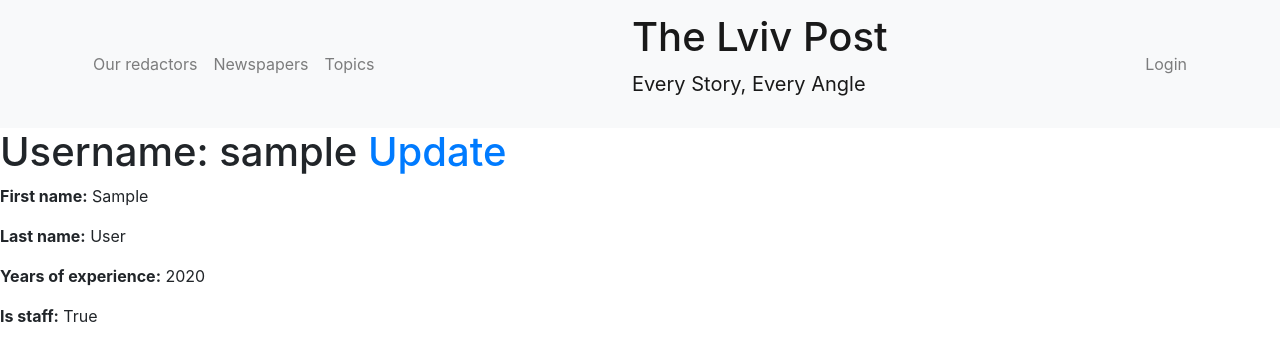
After one commit to MarianKovalyshyn/newspaper-agency, a Django app: page /redactors/1/ in a window 1280 px wide. The commit adds this page. Shown: the top 361 px of the page. Run offline with Django 4.2, Linux system fonts and the light colour scheme; tables that the repository leaves empty hold one stand-in row (values such as "Sample post").

Commit message:
Add detail page for redactor

```diff
--- a/agency/models.py
+++ b/agency/models.py
@@ -1,5 +1,6 @@
 from django.contrib.auth.models import AbstractUser
 from django.db import models
+from django.urls import reverse
 
 
 class Topic(models.Model):
@@ -15,6 +16,9 @@ class Redactor(AbstractUser):
     def __str__(self) -> str:
         return f"{self.username} ({self.first_name} {self.last_name})"
 
+    def get_absolute_url(self) -> str:
+        return reverse("agency:redactor-detail", kwargs={"pk": self.pk})
+
 
 class Newspaper(models.Model):
     title = models.CharField(max_length=255)
--- a/agency/urls.py
+++ b/agency/urls.py
@@ -1,12 +1,31 @@
 from django.urls import path
 
-from agency.views import index, RedactorListView, RedactorCreateView, RedactorUpdateView
+from agency.views import (
+    index,
+    RedactorListView,
+    RedactorDetailView,
+    RedactorCreateView,
+    RedactorUpdateView,
+)
 
 urlpatterns = [
     path("", index, name="index"),
     path("redactors/", RedactorListView.as_view(), name="redactor-list"),
-    path("redactors/create", RedactorCreateView.as_view(), name="redactor-create"),
-    path("redactors/<int:pk>/update/", RedactorUpdateView.as_view(), name="redactor-update"),
+    path(
+        "redactors/create",
+        RedactorCreateView.as_view(),
+        name="redactor-create",
+    ),
+    path(
+        "redactors/<int:pk>/",
+        RedactorDetailView.as_view(),
+        name="redactor-detail",
+    ),
+    path(
+        "redactors/<int:pk>/update/",
+        RedactorUpdateView.as_view(),
+        name="redactor-update",
+    ),
 ]
 
 app_name = "agency"
--- a/agency/views.py
+++ b/agency/views.py
@@ -18,6 +18,10 @@ class RedactorListView(generic.ListView):
     model = Redactor
 
 
+class RedactorDetailView(generic.DetailView):
+    model = Redactor
+
+
 class RedactorCreateView(generic.CreateView):
     model = Redactor
     success_url = reverse_lazy("agency:redactor-list")
--- /dev/null
+++ b/templates/agency/redactor_detail.html
@@ -0,0 +1,13 @@
+{% extends "base.html" %}
+
+{% block content %}
+  <h1>
+    Username: {{ redactor.username }}
+    <a href="{% url 'agency:redactor-update' pk=redactor.id %}">Update</a>
+  </h1>
+
+  <p><strong>First name:</strong> {{ redactor.first_name }}</p>
+  <p><strong>Last name:</strong> {{ redactor.last_name }}</p>
+  <p><strong>Years of experience:</strong> {{ redactor.years_of_experience }}</p>
+  <p><strong>Is staff:</strong> {{ redactor.is_staff }}</p>
+{% endblock %}
--- a/templates/agency/redactor_list.html
+++ b/templates/agency/redactor_list.html
@@ -16,7 +16,7 @@
       {% for redactor in redactor_list %}
         <tr>
           <td>{{ redactor.id }}</td>
-          <td>{{ redactor.username }}</td>
+          <td><a href="{{ redactor.get_absolute_url }}">{{ redactor.username }} {% if user == redactor %} (Me){% endif %}</a></td>
           <td>{{ redactor.first_name }}</td>
           <td>{{ redactor.last_name }}</td>
           <td>{{ redactor.years_of_experience }}</td>
```
